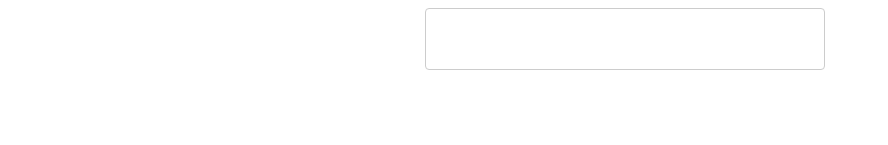
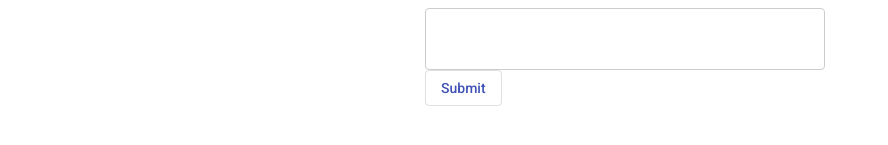
Before and after one commit to ChadwickSchool/priority-listing, an Angular app: page / in a window 1280 px wide. Shown: the part 579-724 px from the top of the page, without its empty margins (0-888 px from the left). Built offline with nearby package versions, Linux system fonts and the light colour scheme.

Commit message:
feat: Add save functionality that returns information on order or tasks and names

```diff
--- a/src/app/app.component.html
+++ b/src/app/app.component.html
@@ -27,4 +27,5 @@
       <div class="example-box" *ngFor="let item of choices[i]" cdkDrag>{{item}}</div>
       </div>
   </div>
+  <button mat-stroked-button color="primary" (click)="saveChoiceOrder()">Submit</button>
 </div>
--- a/src/app/app.component.ts
+++ b/src/app/app.component.ts
@@ -18,6 +18,8 @@ export class AppComponent {
 
   choices = [[], [], [], [], []];
 
+  result = [];
+
   choiceIDs() {
     return this.choices.map((choice, i) => "choice" + i).concat(["todo"]);
   }
@@ -28,6 +30,13 @@ export class AppComponent {
       }
     }
     return false;
+  }
+
+  saveChoiceOrder(event: CdkDragDrop<string[]>) {
+    for (let i = 0; i < this.choices.length; i++) {
+      this.result[i] = this.choices[i];
+    }
+    console.log(this.result);
   }
 
   drop(event: CdkDragDrop<string[]>) {
```
